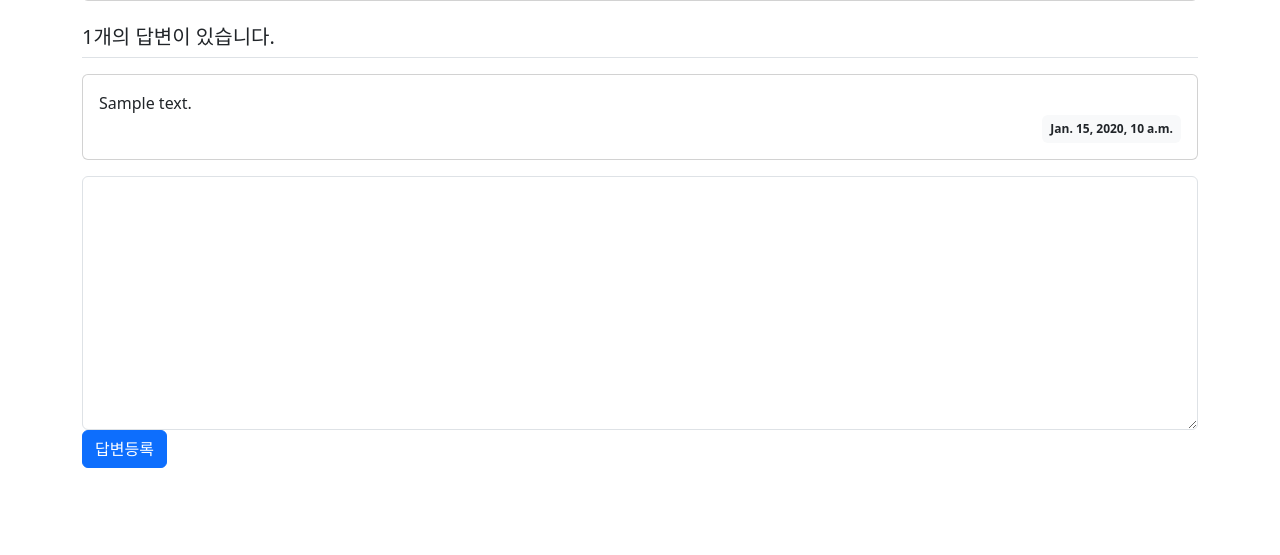
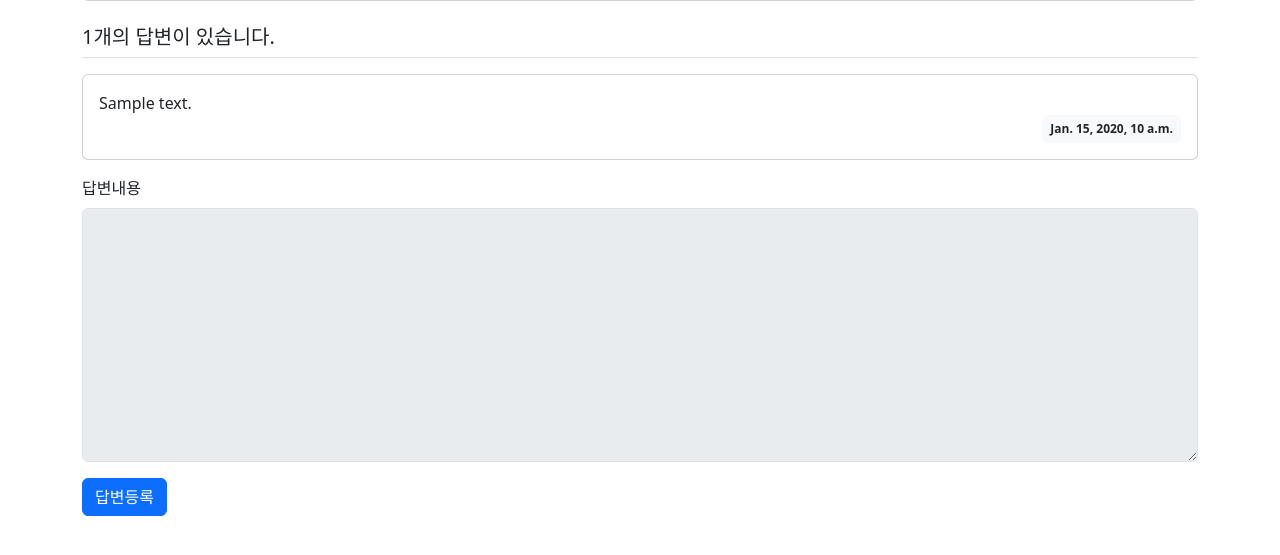
Before and after one commit to bbbbooo/mysite, a Django app: template templates/pybo/question_detail.html in a window 1280 px wide. Shown: the part 229-784 px from the top of the page. Run offline with Django 4.2, Linux system fonts and the light colour scheme; the template is opened without the code that fills it: most values are stand-ins (such as "Sample title", 1, 10 or a date in 2020); some libraries are stand-ins or nearby versions.

Commit message:
2023-02-20

```diff
--- a/templates/common/login.html
+++ b/templates/common/login.html
@@ -3,6 +3,7 @@
 <div class="container my-3">
     <form method="post" action="{% url 'common:login' %}">
         {% csrf_token %}
+        <input type="hidden" name="next" value="{{ next }}">  <!-- 로그인 성공후 이동되는 URL -->
         {% include "form_errors.html" %}
         <div class="mb-3">
             <label for="username">사용자ID</label>
--- a/templates/pybo/question_detail.html
+++ b/templates/pybo/question_detail.html
@@ -44,8 +44,10 @@
         </div>
         {% endif %}
         <!-- 오류표시 End -->
-        <div class="form-group">
-            <textarea name="content" id="content" class="form-control" rows="10"></textarea>
+        <div class="mb-3">
+            <label for="content" class="form-label">답변내용</label>
+            <textarea {% if not user.is_authenticated %}disabled{% endif %}
+              name="content" id="content" class="form-control" rows="10"></textarea>
         </div>
         <input type="submit" value="답변등록" class="btn btn-primary">
     </form>
```
Also changed, not shown: db.sqlite3.
